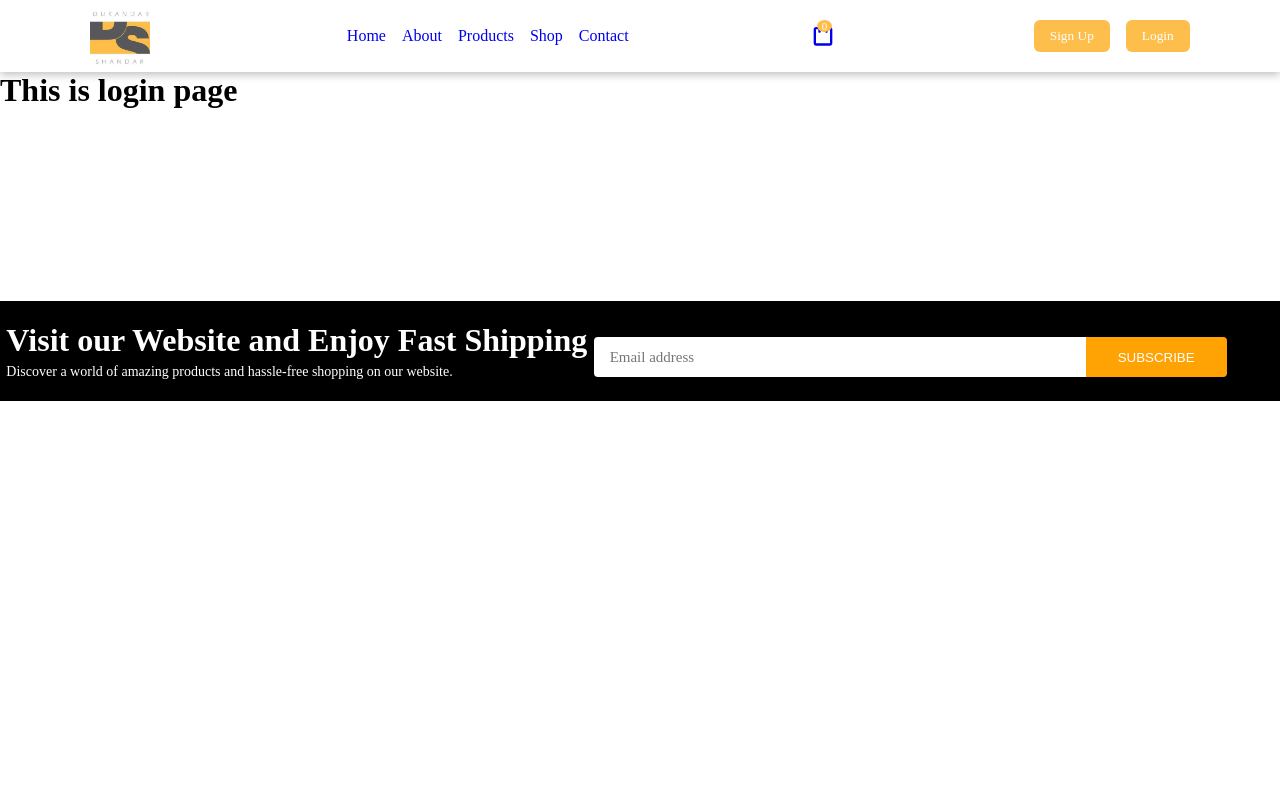
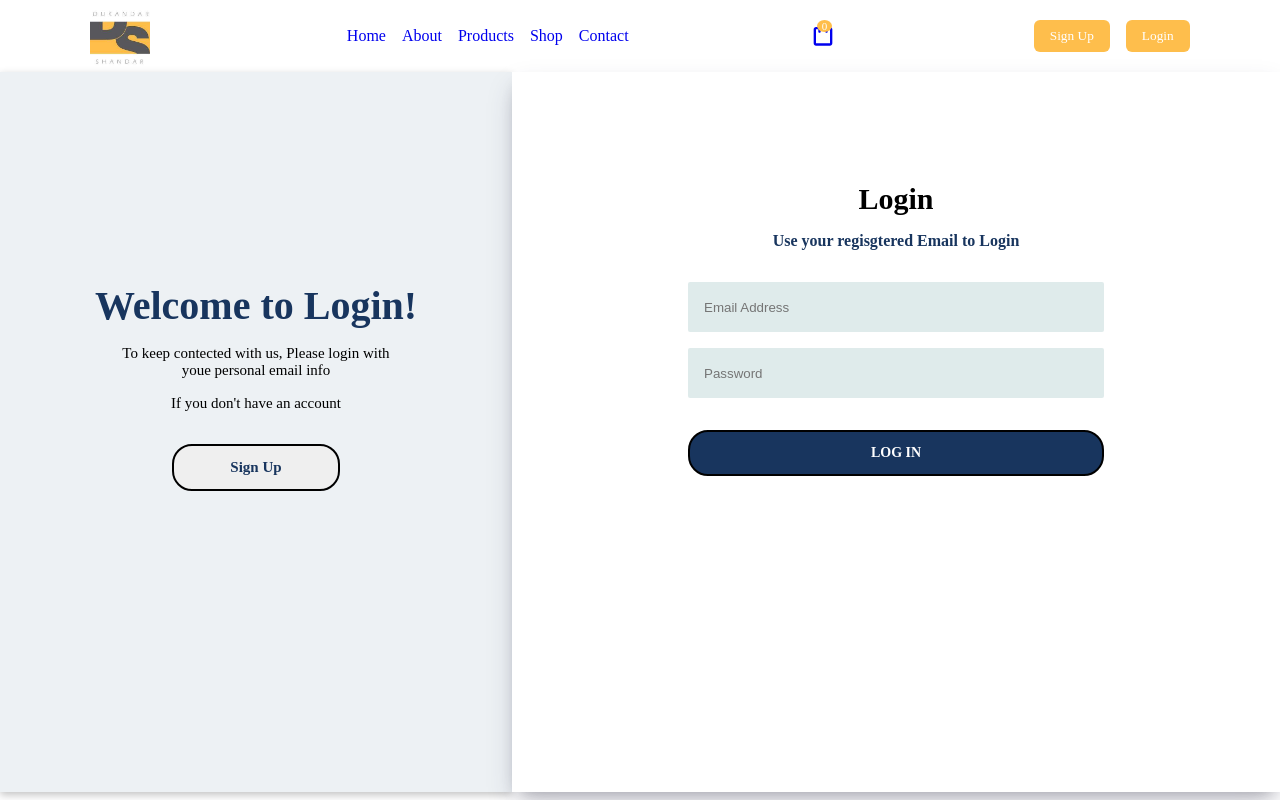
Before and after one commit to mbilawalzaman/DukandarShandar, a React (Create React App) app in the folder frontend/: page /login in a window 1280 px wide. Shown: the top 800 px of the page. Built offline with nearby package versions, Linux system fonts and the light colour scheme.

Commit message:
update login page

```diff
--- a/frontend/package.json
+++ b/frontend/package.json
@@ -12,6 +12,7 @@
     "@testing-library/react": "^13.4.0",
     "@testing-library/user-event": "^13.5.0",
     "image-to-base64": "^2.2.0",
+    "jsonwebtoken": "^9.0.2",
     "react": "^18.2.0",
     "react-dom": "^18.2.0",
     "react-loaders-kit": "^0.1.3",
--- /dev/null
+++ b/frontend/src/components/loginComp/loginComp.css
@@ -0,0 +1,152 @@
+.login-up-page {
+  height: 90vh;
+  width: 100vw;
+  display: flex;
+}
+
+.welome-to-login {
+  width: 40%;
+  height: 100%;
+  display: flex;
+  align-items: center;
+  justify-content: center;
+  background-color: #edf1f4;
+  box-shadow: rgba(0, 0, 0, 0.24) 0px 3px 8px;
+}
+
+.login-form-div {
+  width: 60%;
+  height: 100%;
+  display: flex;
+  justify-content: center;
+  align-items: center;
+  background-color: white;
+  box-shadow:
+    rgba(50, 50, 93, 0.25) 0px 13px 27px -5px,
+    rgba(0, 0, 0, 0.3) 0px 8px 16px -8px;
+}
+
+.welome-to-login-inner-div {
+  height: 300px;
+  display: flex;
+  flex-direction: column;
+  align-items: center;
+}
+
+.login-form-inner-div {
+  height: 500px;
+  display: flex;
+  flex-direction: column;
+  align-items: center;
+}
+
+.welome-to-login-inner-div h2 {
+  font-family: "Poppins";
+  font-size: 40px;
+  font-weight: bold;
+  color: #18355e;
+}
+
+.welome-to-login-inner-div p {
+  font-family: "Poppins";
+  font-size: 15px;
+  text-align: center;
+  width: 300px;
+  margin-top: 1rem;
+}
+
+.welome-to-login-inner-div button {
+  font-family: "Poppins";
+  font-size: 15px;
+  padding: 0.8rem 3.5rem;
+  border-radius: 20px;
+  cursor: pointer;
+  border: 2px solid black;
+  outline: none;
+  color: #18355e;
+  font-weight: bold;
+  background-color: none;
+  text-align: center;
+  margin-top: 2rem;
+  border-radius: 20px;
+}
+
+.welome-to-login-inner-div button:hover {
+  font-family: "Poppins";
+  font-size: 14px;
+  padding: 0.8rem 3.5rem;
+  border-radius: 20px;
+  cursor: pointer;
+  border: 2px solid black;
+  outline: none;
+  color: white;
+  font-weight: bold;
+  background-color: #18355e;
+  transition: all 1s ease-in-out;
+  text-align: center;
+  margin-top: 2rem;
+  border-radius: 20px;
+}
+
+.login-form-inner-div h2 {
+  font-family: "Poppins";
+  font-weight: bold;
+  font-size: 30px;
+}
+.useEmail {
+  margin-top: 1rem;
+  color: #18355e;
+  font-weight: bold;
+  font-family: "Poppins";
+  margin-bottom: 1rem;
+}
+
+.input-area-box {
+  display: flex;
+  flex-direction: column;
+}
+
+.input-area-box input {
+  margin-top: 1rem;
+  width: 400px;
+  height: 50px;
+  padding-left: 1rem;
+  border-radius: 2px;
+  outline: none;
+  border: none;
+  background-color: rgb(223, 235, 235);
+}
+
+.input-area-box button {
+  font-family: "Poppins";
+  font-size: 14px;
+  padding: 0.8rem 3.5rem;
+  border-radius: 20px;
+  cursor: pointer;
+  border: 2px solid black;
+  outline: none;
+  color: white;
+  font-weight: bold;
+  background-color: #18355e;
+  transition: all 1s ease-in-out;
+  text-align: center;
+  margin-top: 2rem;
+  border-radius: 20px;
+}
+
+.input-area-box button:hover {
+  font-family: "Poppins";
+  font-size: 14px;
+  padding: 0.8rem 3.5rem;
+  border-radius: 20px;
+  cursor: pointer;
+  border: 2px solid black;
+  outline: none;
+  color: #18355e;
+  font-weight: bold;
+  background-color: white;
+  transition: all 1s ease-in-out;
+  text-align: center;
+  margin-top: 2rem;
+  border-radius: 20px;
+}
--- /dev/null
+++ b/frontend/src/components/loginComp/loginComp.js
@@ -0,0 +1,119 @@
+import React, { useState } from "react";
+import "./loginComp.css";
+import { toast } from "react-toastify";
+import { useNavigate } from "react-router-dom";
+
+const LoginComp = () => {
+  const navigate = useNavigate();
+  const [loginState, setloginState] = useState({
+    email: "",
+    password: "",
+  });
+
+  const isValidEmail = (email) => {
+    const emailRegex = /^[^\s@]+@[^\s@]+\.[^\s@]+$/;
+    return emailRegex.test(email);
+  };
+
+  let name, value;
+  const handleChange = (event) => {
+    name = event.target.name;
+    value = event.target.value;
+
+    setloginState({ ...loginState, [name]: value });
+  };
+
+  const login = async () => {
+    const { email, password } = loginState;
+
+    try {
+      if (!isValidEmail(email)) {
+        toast.error("Invalid email address");
+        return;
+      }
+
+      if (password.length < 8) {
+        toast.error("Password should be at least 8 characters");
+        return;
+      }
+
+      if (email && password) {
+        const response = await fetch("http://localhost:4000/login", {
+          method: "POST",
+          headers: {
+            "Content-Type": "application/json",
+          },
+          body: JSON.stringify({
+            email,
+            password,
+          }),
+        });
+
+        if (response.ok) {
+          console.log("User created successfully");
+          toast.success("Login successfully");
+          setloginState({
+            email: "",
+            password: "",
+          });
+        } else {
+          toast.error("Failed to login. Please try again.");
+        }
+      } else {
+        toast.error("Please fill all the fields");
+      }
+    } catch (error) {
+      console.error("Error creating user:", error);
+      toast.error("An error occurred. Please try again later.");
+    }
+  };
+
+  const signUp = () => {
+    navigate("/signup");
+  };
+
+  return (
+    <>
+      <div className="login-page-container">
+        <div className="login-up-page">
+          <div className="welome-to-login">
+            <div className="welome-to-login-inner-div">
+              <h2>Welcome to Login!</h2>
+              <p>
+                To keep contected with us, Please login with youe personal email
+                info
+              </p>
+              <p>If you don't have an account </p>
+              <button onClick={signUp}> Sign Up</button>
+            </div>
+          </div>
+          <div className="login-form-div">
+            <div className="login-form-inner-div">
+              <h2>Login</h2>
+              <p className="useEmail">Use your regisgtered Email to Login</p>
+              <div className="input-area-box">
+                <input
+                  type="email"
+                  placeholder="Email Address"
+                  name="email"
+                  value={loginState.email}
+                  onChange={handleChange}
+                />
+                <input
+                  type="password"
+                  placeholder="Password"
+                  name="password"
+                  value={loginState.password}
+                  onChange={handleChange}
+                />
+                <button onClick={login}>LOG IN</button>
+              </div>
+            </div>
+          </div>
+        </div>
+      </div>
+    </>
+  );
+};
+
+export default LoginComp;
--- a/frontend/src/components/signupComp/signupComp.js
+++ b/frontend/src/components/signupComp/signupComp.js
@@ -1,8 +1,10 @@
 import React, { useState } from "react";
 import "./signupComp.css";
 import { toast } from "react-toastify";
+import { useNavigate } from "react-router-dom";
 
 const SignupComp = () => {
+  const navigate = useNavigate();
   const [signupState, setSignupState] = useState({
     firstName: "",
     lastName: "",
@@ -71,6 +73,10 @@ const SignupComp = () => {
     }
   };
 
+  const Login = () => {
+    navigate("/login");
+  };
+
   return (
     <>
       <div className="signup-page-container">
@@ -82,7 +88,8 @@ const SignupComp = () => {
                 To keep contected with us, Please login with youe personal email
                 info
               </p>
-              <button> Sign In</button>
+              <p>If you already have an account </p>
+              <button onClick={Login}> Login</button>
             </div>
           </div>
           <div className="signup-form-div">
--- a/frontend/src/pages/login/login.js
+++ b/frontend/src/pages/login/login.js
@@ -1,12 +1,13 @@
 import React from "react";
 import Navbar from "../../components/navbar/Navbar";
 import Footer from "../../components/footer/footer";
+import LoginComp from "../../components/loginComp/loginComp";
 
 const Login = () => {
   return (
     <div>
       <Navbar />
-      <h1>This is login page</h1>
+      <LoginComp />
       <Footer />
     </div>
   );
```
Also changed, not shown: 1 other file (tests, documents, lock files or other folders).
